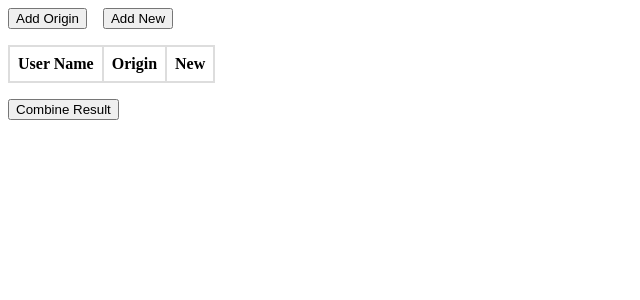
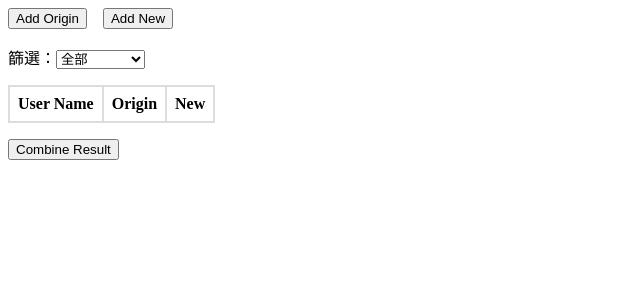
Before and after one commit to phxswjjj/ng-following, an Angular app: page / in a window 1280 px wide. Shown: the top 300 px of the page, without its empty margins (0-640 px from the left). Built offline with nearby package versions, Linux system fonts and the light colour scheme.

Commit message:
加入篩選

```diff
--- a/src/app/app.component.html
+++ b/src/app/app.component.html
@@ -11,6 +11,17 @@
     <button (click)="submitInputUsers()">Submit</button>
     <button (click)="showInputUserType = InputUserType.NA">Cancel</button>
   </div>
+</div>
+<div style="height: 1em;"></div>
+<div>
+  <span>篩選：</span>
+  <select [(ngModel)]="selectedFilter" (change)="filterCompareResult()">
+    <option value="all">全部</option>
+    <option value="intersection">交集</option>
+    <option value="exclusive">互斥</option>
+    <option value="onlyOrigin">Only Origin</option>
+    <option value="onlyNew">Only New</option>
+  </select>
 </div>
 <div style="height: 1em;"></div>
 <div>
--- a/src/app/app.component.ts
+++ b/src/app/app.component.ts
@@ -1,7 +1,7 @@
 import { CommonModule } from '@angular/common';
 import { Component, OnInit, OnDestroy } from '@angular/core';
 import { FormsModule } from '@angular/forms';
-import { UserCompareService, CompareResultItem } from './user-compare.service';
+import { UserCompareService, CompareResultItem, QueryFilterType } from './user-compare.service';
 import { Subscription } from 'rxjs';
 
 @Component({
@@ -16,6 +16,8 @@ export class AppComponent implements OnInit, OnDestroy {
   InputUserType = InputUserType;
   showInputUserType = InputUserType.NA;
   inputUsersText: string | null = null;
+
+  selectedFilter: QueryFilterType = QueryFilterType.All;
 
   compareResult: CompareResultItem[] | null = null;
   combineResult: string[] = [];
@@ -61,6 +63,30 @@ export class AppComponent implements OnInit, OnDestroy {
 
     this.userCompareService.compareResults();
   }
+
+  filterCompareResult(): void {
+    if (!this.compareResult) {
+      return;
+    }
+
+    switch (this.selectedFilter) {
+      case QueryFilterType.All:
+        this.userCompareService.filterResults(QueryFilterType.All);
+        break;
+      case QueryFilterType.Intersection:
+        this.userCompareService.filterResults(QueryFilterType.Intersection);
+        break;
+      case QueryFilterType.Exclusive:
+        this.userCompareService.filterResults(QueryFilterType.Exclusive);
+        break;
+      case QueryFilterType.OnlyOrigin:
+        this.userCompareService.filterResults(QueryFilterType.OnlyOrigin);
+        break;
+      case QueryFilterType.OnlyNew:
+        this.userCompareService.filterResults(QueryFilterType.OnlyNew);
+        break;
+    }
+  }
 }
 
 export enum InputUserType {
--- a/src/app/user-compare.service.ts
+++ b/src/app/user-compare.service.ts
@@ -10,6 +10,7 @@ export class UserCompareService {
   // 新增兩個字串集合
   private originalSet: Set<string> = new Set();
   private newSet: Set<string> = new Set();
+  private fullCompareResult: CompareResultItem[] = [];
 
   // 讓外部可訂閱
   get compareResult$(): Observable<CompareResultItem[] | null> {
@@ -42,8 +43,35 @@ export class UserCompareService {
         }
     });
     result.sort((a, b) => a.userName.localeCompare(b.userName));
+    this.fullCompareResult = result;
     this.updateCompareResult(result);
     return result;
+  }
+
+  filterResults(filterType: QueryFilterType): CompareResultItem[] {
+    if (!this.compareResultSubject.value) {
+      return [];
+    }
+    let results = this.fullCompareResult;
+    switch (filterType) {
+      case QueryFilterType.Intersection:
+        results = results.filter((item: CompareResultItem) => item.isOrigin && item.isNew);
+        break
+      case QueryFilterType.Exclusive:
+        results = results.filter((item: CompareResultItem) => (item.isOrigin && !item.isNew) || (!item.isOrigin && item.isNew));
+        break
+      case QueryFilterType.OnlyOrigin:
+        results = results.filter((item: CompareResultItem) => item.isOrigin && !item.isNew);
+        break
+      case QueryFilterType.OnlyNew:
+        results = results.filter((item: CompareResultItem) => !item.isOrigin && item.isNew);
+        break
+      default:
+        results = results;
+        break
+    }
+    this.updateCompareResult(results);
+    return results;
   }
 
   // 更新資料的方法
@@ -59,3 +87,13 @@ export class CompareResultItem {
     public isNew: boolean
   ) {}
 }
+
+export enum QueryFilterType {
+  All = 'all',
+  //交集
+  Intersection = 'intersection',
+  //互斥
+  Exclusive = 'exclusive',
+  OnlyOrigin = 'onlyOrigin',
+  OnlyNew = 'onlyNew',
+}
```
